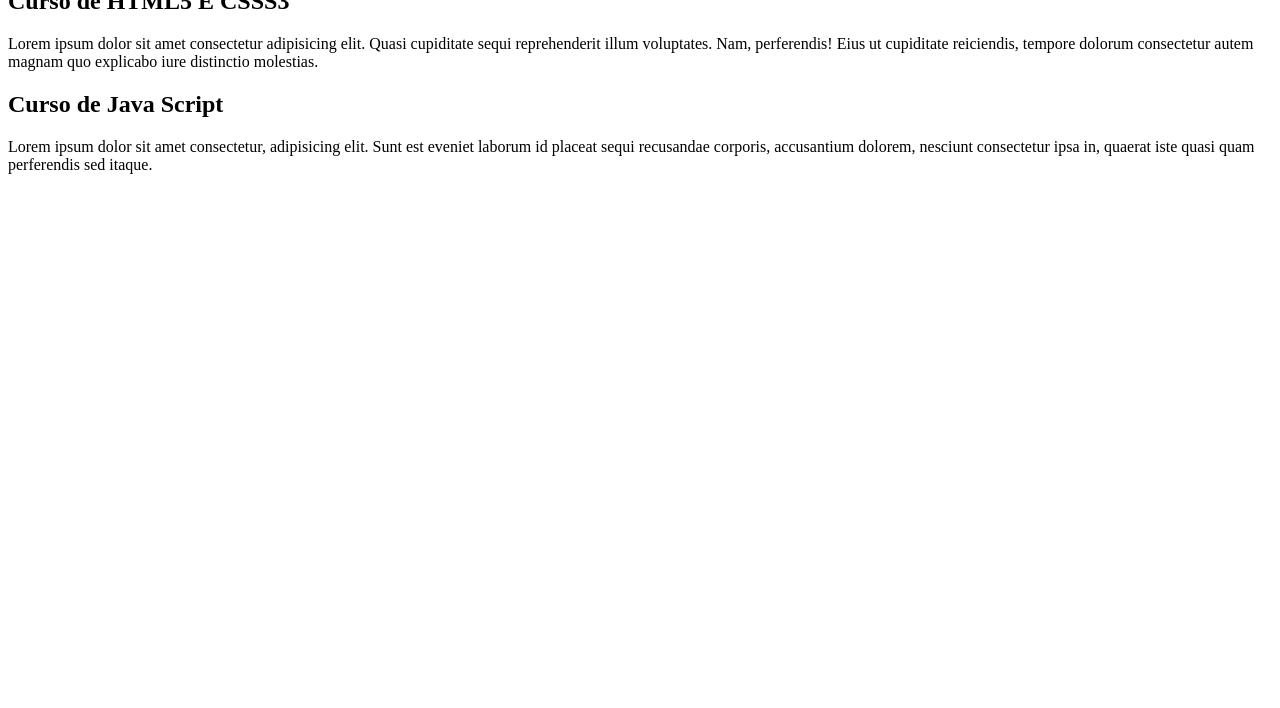
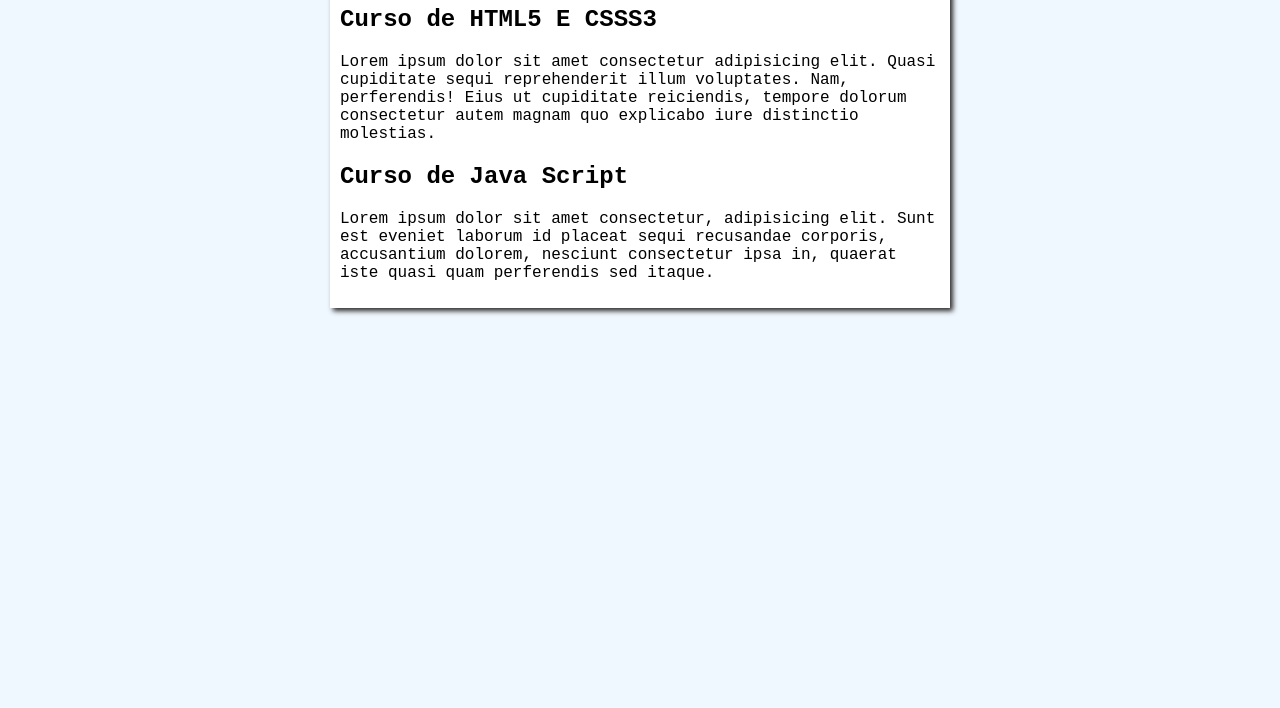
Before and after one commit to Ronaldosou/Aula-github-site, a plain HTML site: page index.html in a window 1280 px wide. Shown: the part 92-800 px from the top of the page. Drawn offline with Linux system fonts and the light colour scheme.

Commit message:
atualizando css

```diff
--- a/estilos/style.css
+++ b/estilos/style.css
@@ -0,0 +1,14 @@
+*{
+    font-family: 'Courier New', Courier, monospace;
+    font: size 16px;;
+}
+body{
+    background-color: aliceblue;
+}
+main{
+    background-color:white;
+    width: 600PX;
+    margin: auto;
+    padding: 10PX;
+    box-shadow: 3PX 3PX 5PX rgb(43, 42, 42);
+}
--- a/index.html
+++ b/index.html
@@ -5,6 +5,7 @@
     <meta http-equiv="X-UA-Compatible" content="IE=edge">
     <meta name="viewport" content="width=device-width, initial-scale=1.0">
     <title>Aula de GITHUB</title>
+    <link rel="stylesheet" href="estilos/style.css">
 </head>
 <body>
     <main>
```
